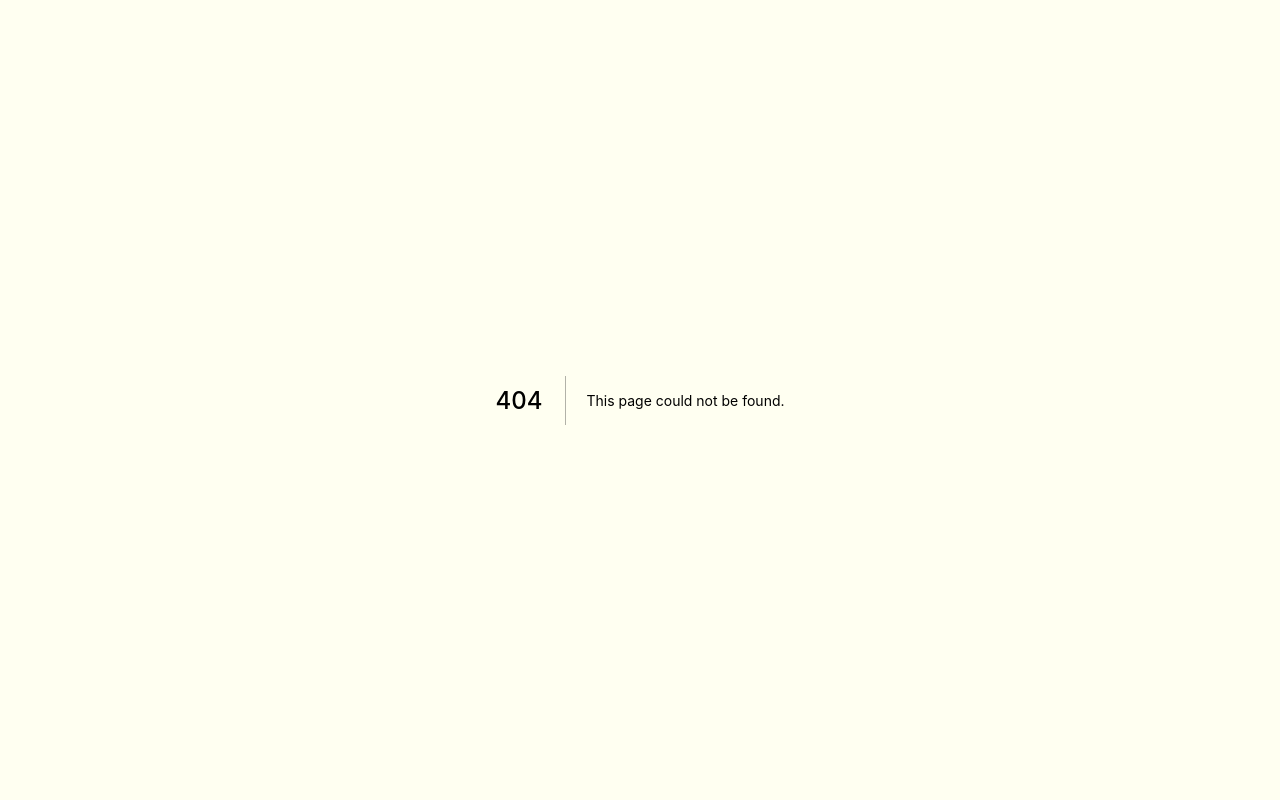
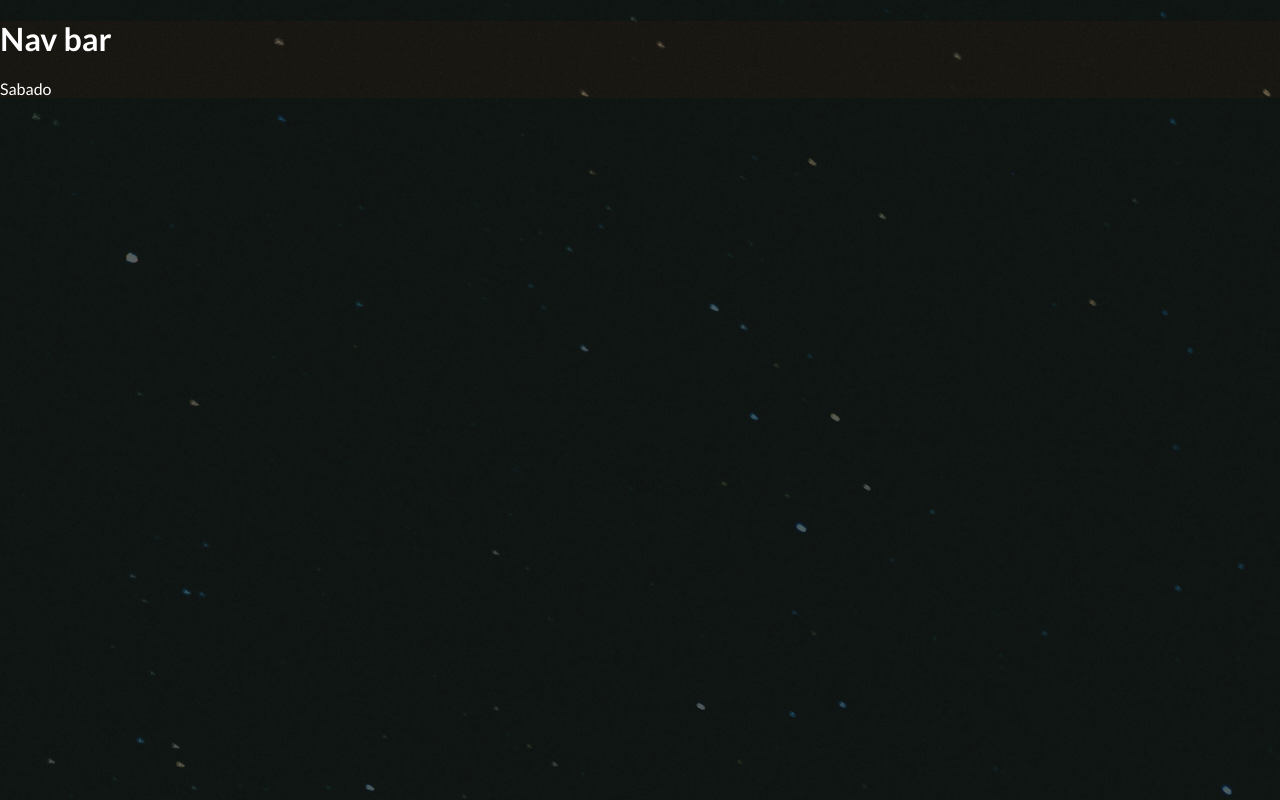
Before and after one commit to ClondonoM/next-css-events-shop, a Next.js app: page /sabado in a window 1280 px wide. Before the commit this address had no page. Built offline with nearby package versions, Linux system fonts and the light colour scheme.

Commit message:
configuring Layout, viernes and sabado

```diff
--- /dev/null
+++ b/components/Layout.js
@@ -0,0 +1,17 @@
+import Head from 'next/head';
+
+const Layout = ({ children, page }) => {
+  return (
+    <div>
+      <Head>
+        <title>UNPLUGGED - {page}</title>
+        <meta name='description' content='Unplugged Web Site' />
+        <link rel='icon' href='/favicon.png' />
+      </Head>
+      <h1 className='title'>Nav bar</h1>
+      {children}
+    </div>
+  );
+};
+
+export default Layout;
--- /dev/null
+++ b/pages/sabado.js
@@ -0,0 +1,12 @@
+import React from 'react';
+import Layout from '../components/Layout';
+
+const Sabado = () => {
+  return (
+    <div>
+      <Layout page='Sabado'>Sabado</Layout>
+    </div>
+  );
+};
+
+export default Sabado;
--- a/styles/globals.css
+++ b/styles/globals.css
@@ -21,6 +21,7 @@ body {
   /* background-size: cover; */
   background-attachment: fixed;
   backdrop-filter: sepia(90%);
+  color: var(--white);
 }
 
 a {
@@ -34,6 +35,14 @@ a {
   box-sizing: inherit;
 }
 
+.container {
+  padding: 0 2rem;
+}
+
+.title {
+  color: var(--white);
+}
+
 @media (prefers-color-scheme: dark) {
   html {
     color-scheme: dark;
```
Also changed, not shown: pages/index.js (+6 -7 lines), pages/viernes.js (added, +12 -0 lines).
